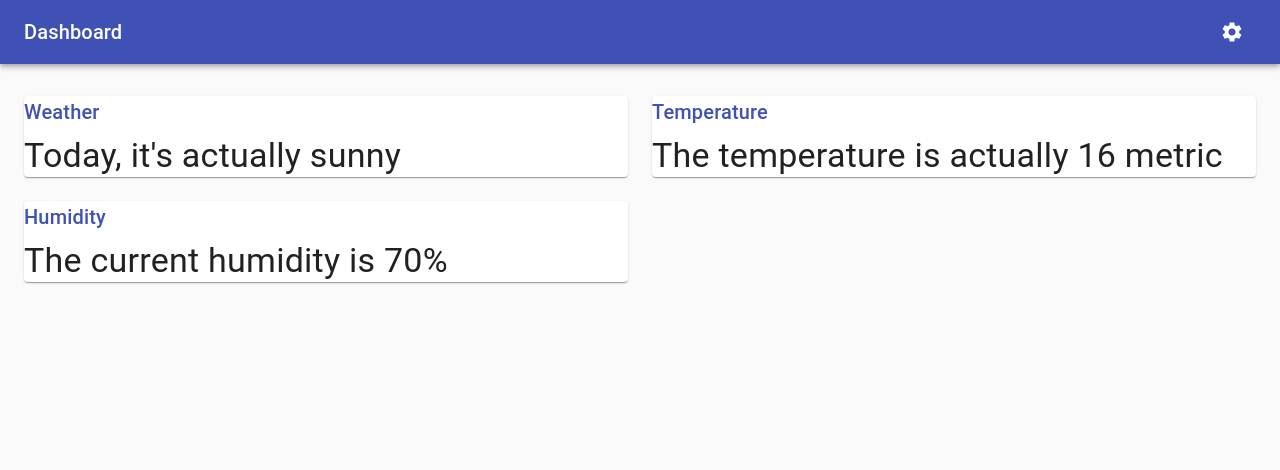
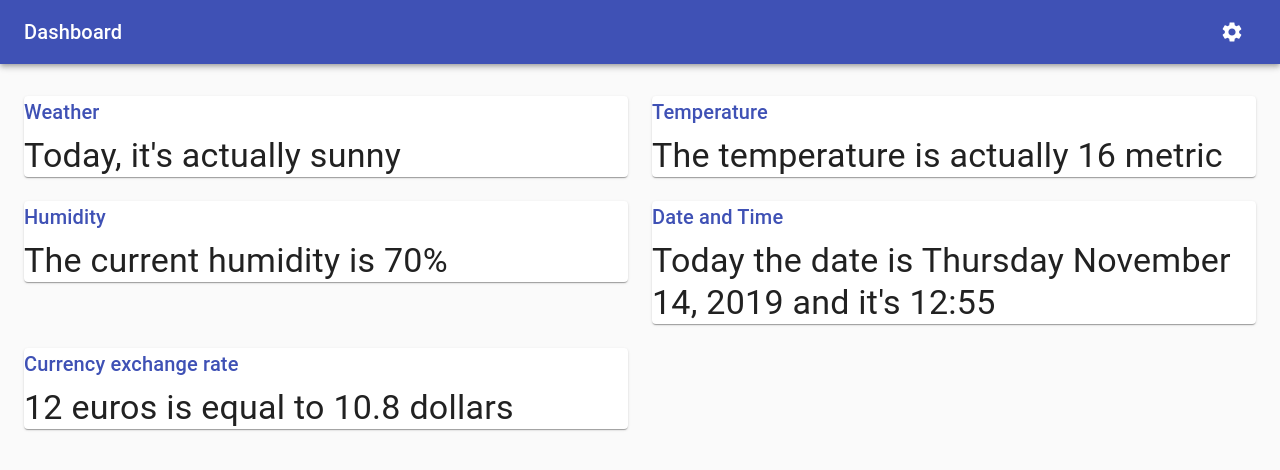
Before and after one commit to ngeorge-peillex/Dashboard, a Next.js app in the folder dashboard-app/: page /home in a window 1280 px wide. Shown: the top 470 px of the page. Built offline with nearby package versions, Linux system fonts and the light colour scheme.

Commit message:
feat: Creation of Calendar and Currency components.

```diff
--- /dev/null
+++ b/dashboard-app/components/Calendar.js
@@ -0,0 +1,17 @@
+import React from 'react';
+import Typography from '@material-ui/core/Typography';
+import Title from './Title';
+
+export default function Deposits() {
+  const date = "Thursday November 14, 2019";
+  const time = "12:55"
+
+  return (
+    <React.Fragment>
+      <Title>Date and Time</Title>
+      <Typography component="p" variant="h4">
+        Today the date is {date} and it's {time}
+      </Typography>
+    </React.Fragment>
+  );
+}
--- /dev/null
+++ b/dashboard-app/components/Currency.js
@@ -0,0 +1,20 @@
+import React from 'react';
+import Typography from '@material-ui/core/Typography';
+import Title from './Title';
+
+export default function Deposits() {
+  const baseCurrency = "euros";
+  const baseAmount = 12;
+  const wantedCurrency = "dollars"
+  const exchangeRate = 0.9
+  const wantedAmount = baseAmount * exchangeRate;
+
+  return (
+    <React.Fragment>
+      <Title>Currency exchange rate</Title>
+      <Typography component="p" variant="h4">
+          {baseAmount} {baseCurrency} is equal to {wantedAmount} {wantedCurrency}
+      </Typography>
+    </React.Fragment>
+  );
+}
--- a/dashboard-app/pages/home.js
+++ b/dashboard-app/pages/home.js
@@ -15,6 +15,8 @@ import { Paper } from '@material-ui/core'
 import Weather from '../components/Weather'
 import Temperature from '../components/Temperature'
 import Humidity from '../components/Humidity'
+import Calendar from '../components/Calendar'
+import Currency from '../components/Currency'
 
 const drawerWidth = 240;
 
@@ -148,6 +150,16 @@ export default function Dashboard() {
                                 <Humidity />
                             </Paper>
                         </Grid>
+                        <Grid item xs={12} md={6} lg={6}>
+                            <Paper >
+                                <Calendar />
+                            </Paper>
+                        </Grid>
+                        <Grid item xs={12} md={6} lg={6}>
+                            <Paper >
+                                <Currency />
+                            </Paper>
+                        </Grid>
                     </Grid>
                 </Container>
             </main>
```
